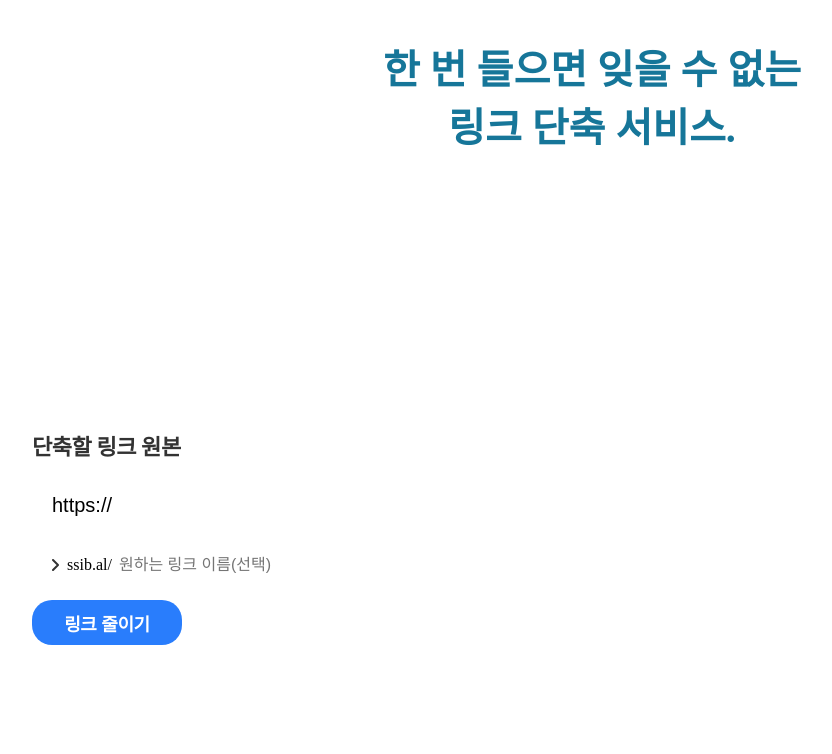
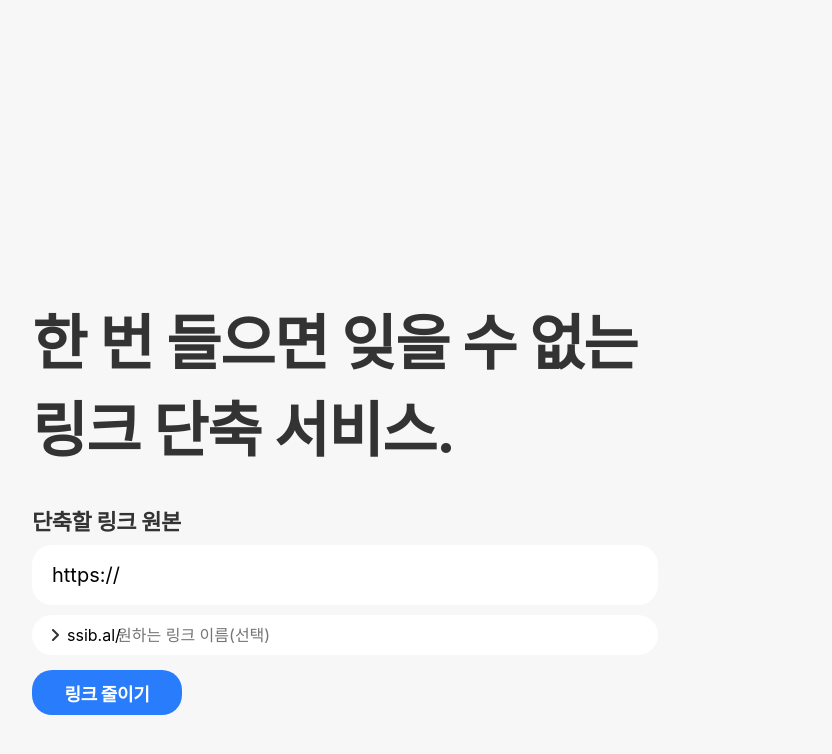
Before and after one commit to JinseoMyeon/ssib.al, a PHP site: page /index.html in a window 1280 px wide. Shown: the top 754 px of the page, without its empty margins (48-880 px from the left). Run offline with PHP 8.4, Linux system fonts and the light colour scheme; some web fonts are replaced.

Commit message:
feat: UI improvement

```diff
--- a/assets/css/main.css
+++ b/assets/css/main.css
@@ -1,31 +1,55 @@
-@import url(https://fonts.googleapis.com/css?family=Roboto:400,900);
+@import url('https://cdn.jsdelivr.net/gh/orioncactus/pretendard/dist/web/static/pretendard.css');
 
 * {
     margin: 0px;
     padding: 0px;
+    font-family: Pretendard, -apple-system, BlinkMacSystemFont, system-ui, Roboto, 'Helvetica Neue', 'Segoe UI', 'Apple SD Gothic Neo', 'Noto Sans KR', 'Malgun Gothic', sans-serif;
+}
+
+body {
+    background-color: #f7f7f7;
 }
 
 h1 {
-    text-align: center;
-    font-size: 40px;
-    margin: 20px;
-    color: #167699;
+    position: absolute;
+    font-weight: 700;
+    font-size: 60px;
+    letter-spacing: -0.02em;
+
+    color: #333333;
 }
 
 .input {
     position: absolute;
-    width: 626px;
-    height: 60px;
-    left: 10em;
-    top: 30em;
     background: #FFFFFF;
     border-radius: 20px;
     border: 0px;
-    left: 80px;
-    top: 475px;
-    font-size: 20px;
     text-indent: 20px;
     font-weight: 400;
+    width: 626px;
+    left: 80px;
+    height: 60px;
+    top: 545px;
+    font-size: 20px;
+}
+
+.inputsmall {
+    position: absolute;
+    width: 626px;
+    height: 40px;
+    top: 615px;
+    left: 80px;
+    font-size: 16px;
+    text-indent: 85px;
+    text-align: left;
+    background: #FFFFFF;
+    border-radius: 20px;
+    border: 0px;
+}
+
+.inputsmall::placeholder {
+    text-indent: 85px;
+    text-align: left;
 }
 
 .arrow {
@@ -33,7 +57,7 @@ h1 {
     width: 7px;
     height: 12px;
     left: 100px;
-    top: 559px;
+    top: 629px;
     z-index: 1;
 }
 
@@ -42,23 +66,8 @@ h1 {
     width: 7px;
     height: 12px;
     left: 115px;
-    top: 556px;
+    top: 625px;
     z-index: 1;
-}
-
-.input_custom {
-    position: absolute;
-    width: 626px;
-    height: 40px;
-    left: 80px;
-    top: 545px;
-
-    background: #FFFFFF;
-    border-radius: 20px;
-    font-size: 16px;
-    text-indent: 87px;
-    font-weight: 400;
-    border: 0px;
 }
 
 .submit {
@@ -66,7 +75,7 @@ h1 {
     width: 150px;
     height: 45px;
     left: 80px;
-    top: 600px;
+    top: 670px;
 
     /* Blue */
 
@@ -111,72 +120,17 @@ h1 {
     color: #167699;
 }
 
-.onoffswitch {
-    position: relative;
-    width: 90px;
-    -webkit-user-select: none;
-    -moz-user-select: none;
-    -ms-user-select: none;
-    user-select: none;
-}
-
-.onoffswitch-checkbox {
-    display: none;
-}
-
-.onoffswitch-label {
-    display: block;
-    overflow: hidden;
-    cursor: pointer;
-    height: 30px;
-    padding: 0;
-    line-height: 30px;
-    border: 2px solid #999999;
-    border-radius: 30px;
-    background-color: #EEEEEE;
-    transition: background-color 0.3s ease-in;
-}
-
-.onoffswitch-label:before {
-    content: "";
-    display: block;
-    width: 30px;
-    margin: 0px;
-    background: #FFFFFF;
-    position: absolute;
-    top: 0;
-    bottom: 0;
-    right: 58px;
-    border: 2px solid #999999;
-    border-radius: 30px;
-    transition: all 0.3s ease-in 0s;
-}
-
-.onoffswitch-checkbox:checked + .onoffswitch-label {
-    background-color: #167699;
-}
-
-.onoffswitch-checkbox:checked + .onoffswitch-label, .onoffswitch-checkbox:checked + .onoffswitch-label:before {
-    border-color: #167699;
-}
-
-.onoffswitch-checkbox:checked + .onoffswitch-label:before {
-    right: 0px;
-}
-
 .urltext {
     position: absolute;
     left: 80px;
-    top: 435px;
+    top: 509px;
 
-    font-weight: 700;
+    font-weight: 600;
     font-size: 22px;
     line-height: 26px;
     letter-spacing: -0.02em;
     text-align: left;
-/* Dark gray */
-
-color: #333333;
+    color: #333333;
 }
 
 /*  SECTIONS  */
--- a/index.html
+++ b/index.html
@@ -20,7 +20,7 @@
             <div class="col span_1_of_3">
                 <p class="ssibal">ssib.al/</p>
                 <img class="arrow" src="./assets/images/arrow.svg">
-                <input type="text" id="custom" name="custom" class="input_custom" placeholder="원하는 링크 이름(선택)">
+                <input type="text" id="custom" name="custom" class="inputsmall" placeholder="원하는 링크 이름(선택)">
             </div>
             </div>
         </div>
```
